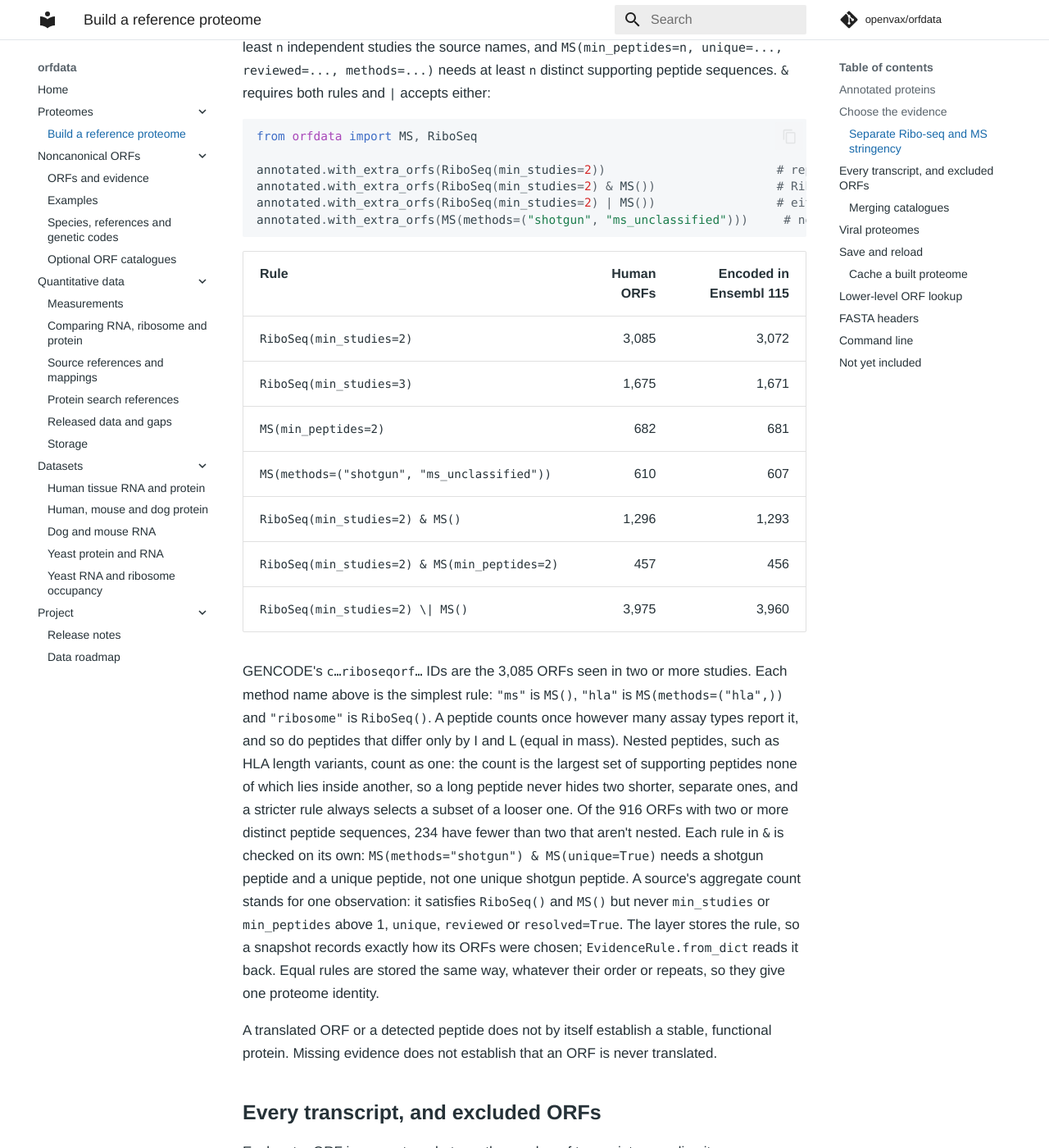
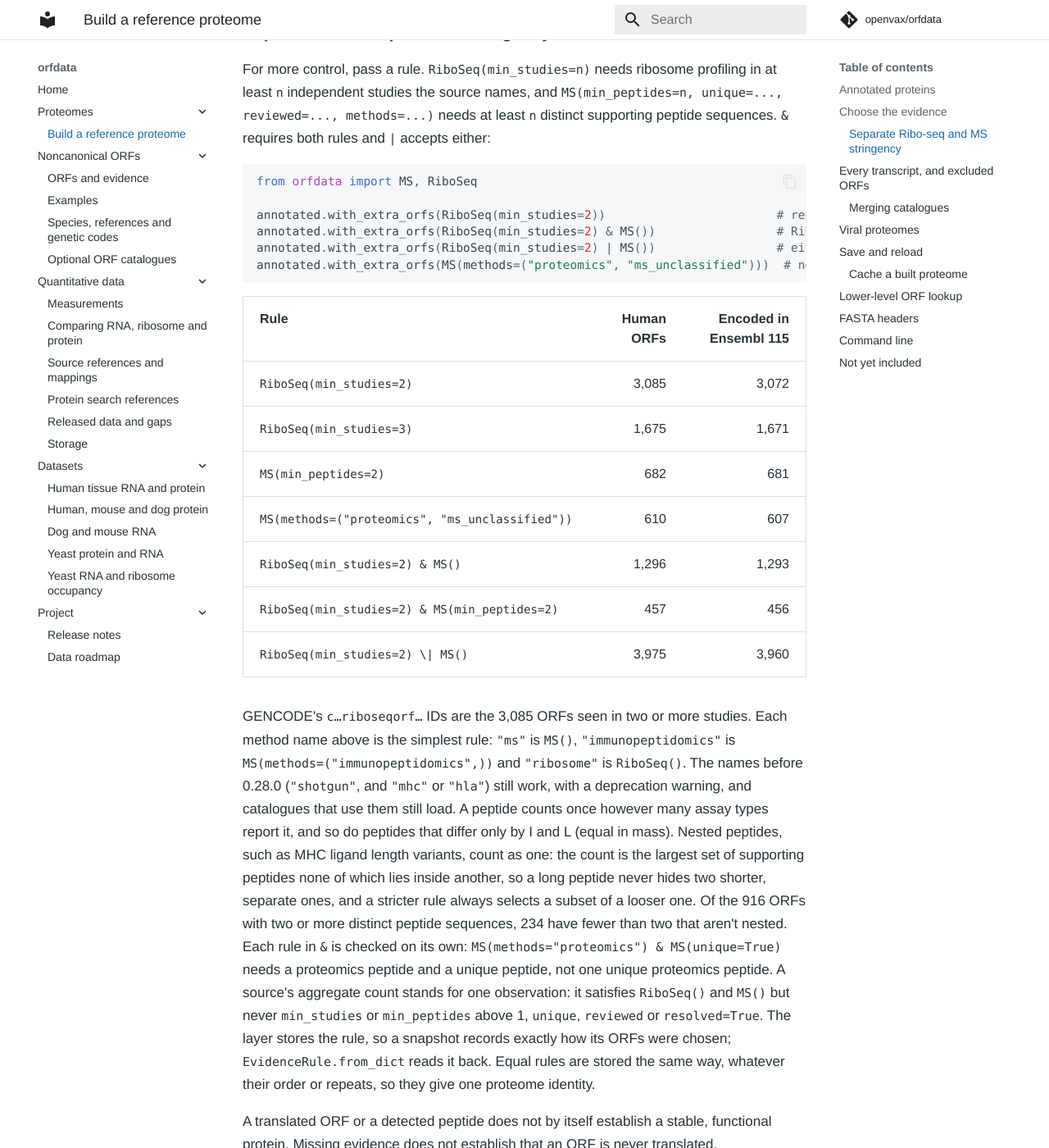
Before and after one commit to openvax/orfdata, an MkDocs documentation site: the page built from docs/proteome.md, in a window 1280 px wide and 1400 px high, scrolled down 2193 px. Shown: the whole window at 82% size. Built offline with MkDocs 1.6.1 and Material for MkDocs 9.7.7, drawn with Linux system fonts in a browser that asks for light colours; comment, search, counter and statistics services are not loaded; some of the changed text lies outside the part shown.

Commit message:
Name MS evidence proteomics and immunopeptidomics, for every species
"shotgun" becomes "proteomics" and "mhc"/"hla" become "immunopeptidomics".
Old names still work, with a DeprecationWarning, and catalogues, summaries
and saved rules that use them load under the new names, so the bundled
human catalogue is unchanged. evidence="all" selects every ORF.

Claude-Session: https://claude.ai/code/session_016N35AjLGwyYtEcjeN5k6mT

````diff
--- a/docs/proteome.md
+++ b/docs/proteome.md
@@ -52,11 +52,12 @@ the bundled human catalogue (dataset `2026-10-11.1`) and Ensembl 115:
 
 | Selection | Human ORFs | Encoded in Ensembl 115 |
 | --- | ---: | ---: |
-| `evidence=None` or `"ribosome"`: translated in ribosome profiling | 7,264 | 7,239 |
+| `evidence=None` or `"all"`: every catalogue ORF | 7,264 | 7,239 |
+| `evidence="ribosome"`: translated in ribosome profiling | 7,264 | 7,239 |
 | `evidence="ms"` (default): any supporting MS peptide | 2,186 | 2,181 |
-| `evidence="hla"` or `"mhc"`: peptides presented by HLA | 1,881 | 1,879 |
+| `evidence="immunopeptidomics"`: peptides eluted from MHC (in human, HLA) molecules | 1,881 | 1,879 |
 | `evidence="ms_unclassified"`: MS with an unreported assay type | 537 | 535 |
-| `evidence="shotgun"`: protease-digest MS | 73 | 72 |
+| `evidence="proteomics"`: peptides from digested cellular proteins | 73 | 72 |
 | `"ms"` with `require_unique=True` | 1,623 | 1,621 |
 | `"ms"` with `require_reviewed=True` | 44 | 44 |
 
@@ -64,7 +65,7 @@ All bundled ORFs come from ribosome-profiling catalogues, so `"ribosome"`
 selects all of them. An MS-supported ORF can have peptides from several assay
 types. `require_unique` keeps peptides that map to one protein *within the MS
 source's search*, which is not uniqueness across every possible protein; in
-this catalogue only the author HLA mappings report it. `require_reviewed`
+this catalogue only the author HLA ligand mappings report it. `require_reviewed`
 keeps peptides with convincing community spectrum reviews. Because those two
 properties come from different sources, no bundled peptide has both.
 `require_resolved` excludes support that consists only of aggregate counts.
@@ -84,7 +85,7 @@ from orfdata import MS, RiboSeq
 annotated.with_extra_orfs(RiboSeq(min_studies=2))                        # replicated Ribo-seq
 annotated.with_extra_orfs(RiboSeq(min_studies=2) & MS())                 # Ribo-seq and MS
 annotated.with_extra_orfs(RiboSeq(min_studies=2) | MS())                 # either
-annotated.with_extra_orfs(MS(methods=("shotgun", "ms_unclassified")))     # not HLA-only
+annotated.with_extra_orfs(MS(methods=("proteomics", "ms_unclassified")))  # not immunopeptidomics-only
 ```
 
 | Rule | Human ORFs | Encoded in Ensembl 115 |
@@ -92,23 +93,26 @@ annotated.with_extra_orfs(MS(methods=("shotgun", "ms_unclassified")))     # not
 | `RiboSeq(min_studies=2)` | 3,085 | 3,072 |
 | `RiboSeq(min_studies=3)` | 1,675 | 1,671 |
 | `MS(min_peptides=2)` | 682 | 681 |
-| `MS(methods=("shotgun", "ms_unclassified"))` | 610 | 607 |
+| `MS(methods=("proteomics", "ms_unclassified"))` | 610 | 607 |
 | `RiboSeq(min_studies=2) & MS()` | 1,296 | 1,293 |
 | `RiboSeq(min_studies=2) & MS(min_peptides=2)` | 457 | 456 |
 | `RiboSeq(min_studies=2) \| MS()` | 3,975 | 3,960 |
 
 GENCODE's `c…riboseqorf…` IDs are the 3,085 ORFs seen in two or more studies.
-Each method name above is the simplest rule: `"ms"` is `MS()`, `"hla"` is
-`MS(methods=("hla",))` and `"ribosome"` is `RiboSeq()`. A peptide counts once
+Each method name above is the simplest rule: `"ms"` is `MS()`,
+`"immunopeptidomics"` is `MS(methods=("immunopeptidomics",))` and `"ribosome"`
+is `RiboSeq()`. The names before 0.28.0 (`"shotgun"`, and `"mhc"` or `"hla"`)
+still work, with a deprecation warning, and catalogues that use them still
+load. A peptide counts once
 however many assay types report it, and so do peptides that differ only by I
-and L (equal in mass). Nested peptides, such as HLA length variants, count as
+and L (equal in mass). Nested peptides, such as MHC ligand length variants, count as
 one: the count is the largest set of supporting peptides none of which lies
 inside another, so a long peptide never hides two shorter, separate ones, and
 a stricter rule always selects a subset of a looser one. Of the 916 ORFs with
 two or more distinct peptide sequences, 234 have fewer than two that aren't
 nested. Each rule in `&` is checked on its own:
-`MS(methods="shotgun") & MS(unique=True)` needs a shotgun peptide and a unique
-peptide, not one unique shotgun peptide. A source's aggregate count stands for one observation:
+`MS(methods="proteomics") & MS(unique=True)` needs a proteomics peptide and a
+unique peptide, not one unique proteomics peptide. A source's aggregate count stands for one observation:
 it satisfies `RiboSeq()` and `MS()` but never `min_studies` or `min_peptides`
 above 1, `unique`, `reviewed` or `resolved=True`. The layer stores the rule,
 so a snapshot records exactly how its ORFs were chosen; `EvidenceRule.from_dict`
@@ -288,15 +292,15 @@ protein ID. Fields that apply follow as `key=value`:
 
 ```text
 >ENSP00000269305.4 kind=annotated taxon=9606 source=ensembl:115 gene=ENSG00000141510 gene_name=TP53 transcript=ENST00000269305.9 contig=17 transcript_biotype=protein_coding
->c7riboseqorf56 kind=extra_orf taxon=9606 source=orfdata-catalog:2026-10-11.1 gene=ENSG00000169902 gene_name=TPST1 transcript=ENST00000304842.6 contig=7 transcript_biotype=protein_coding orf_type=uORF evidence=ribosome,mhc transcripts=18
->c10riboseqorf115 kind=extra_orf taxon=9606 source=orfdata-catalog:2026-10-11.1 gene=ENSG00000099204 gene_name=ABLIM1 transcript=ENST00000369253.6 contig=10 transcript_biotype=protein_coding orf_type=intORF evidence=ribosome,mhc source_transcript=ENST00000277895 transcripts=10
+>c7riboseqorf56 kind=extra_orf taxon=9606 source=orfdata-catalog:2026-10-11.1 gene=ENSG00000169902 gene_name=TPST1 transcript=ENST00000304842.6 contig=7 transcript_biotype=protein_coding orf_type=uORF evidence=ribosome,immunopeptidomics transcripts=18
+>c10riboseqorf115 kind=extra_orf taxon=9606 source=orfdata-catalog:2026-10-11.1 gene=ENSG00000099204 gene_name=ABLIM1 transcript=ENST00000369253.6 contig=10 transcript_biotype=protein_coding orf_type=intORF evidence=ribosome,immunopeptidomics source_transcript=ENST00000277895 transcripts=10
 ```
 
 For extra ORFs, the accession is the source ORF ID, `transcript` is its host
 transcript in this genome, and `gene`, `gene_name` and `transcript_biotype`
 describe that transcript in this genome. `orf_type` is the source's ORF
 category, kept verbatim; see [ORF categories](reference.md#orf-categories).
-`evidence` lists the supporting evidence types; `mhc` includes HLA.
+`evidence` lists the supporting evidence types.
 `transcripts` counts the encoding transcripts when there are several, and
 `source_transcript` names the source's transcript when the header's transcript
 is a different one, as for ABLIM1 above, whose source transcript is gone. See
@@ -319,7 +323,7 @@ options. Rules have their own options:
 ```sh
 orfdata proteome --species human --release 115 --min-ribo-seq-studies 2 --min-ms-peptides 1
 orfdata proteome --species human --release 115 --min-ribo-seq-studies 3 --min-ms-peptides 2 --either
-orfdata proteome --species human --release 115 --min-ms-peptides 1 --ms-methods shotgun,ms_unclassified
+orfdata proteome --species human --release 115 --min-ms-peptides 1 --ms-methods proteomics,ms_unclassified
 ```
 
 Given both a Ribo-seq and an MS requirement, an ORF needs both unless
````
Also changed, not shown: CHANGELOG.md (+14 -0 lines), README.md (+2 -2 lines), docs/index.md (+4 -3 lines), docs/reference.md (+6 -4 lines), 13 other files.
